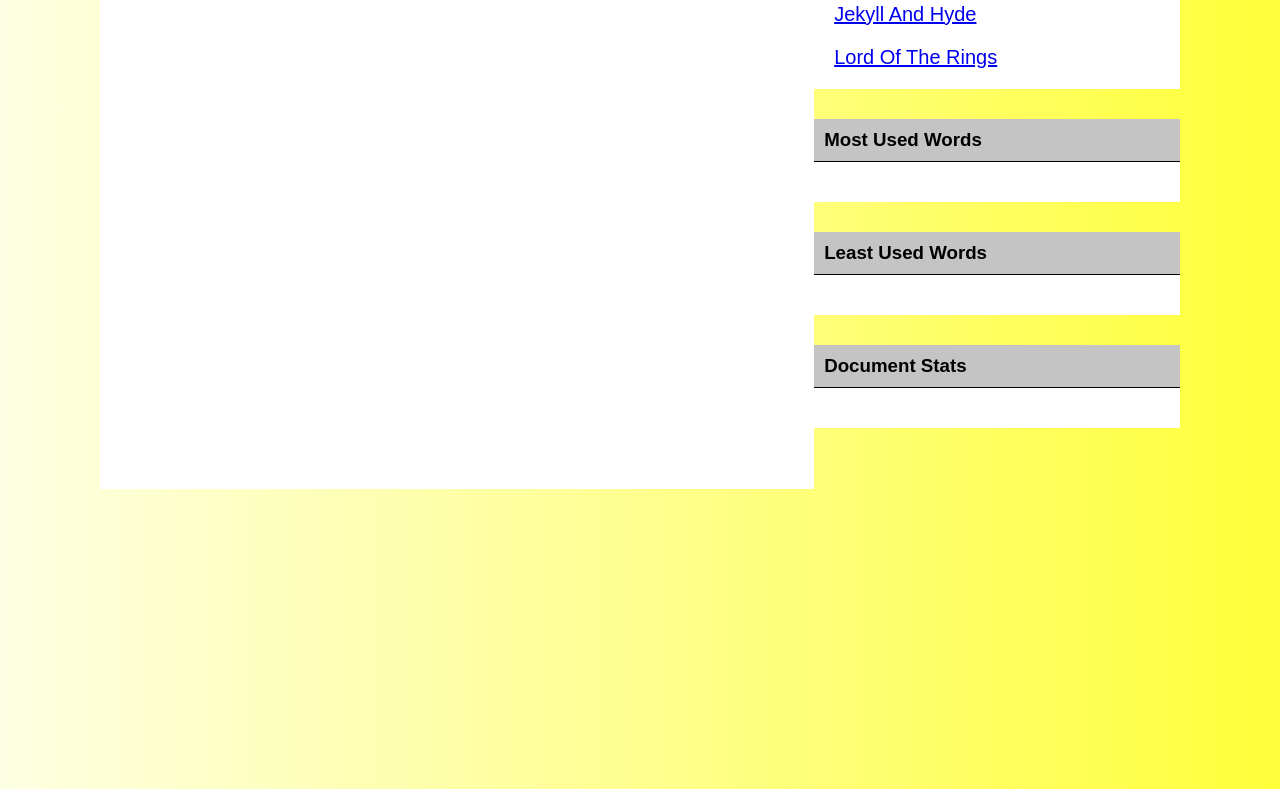
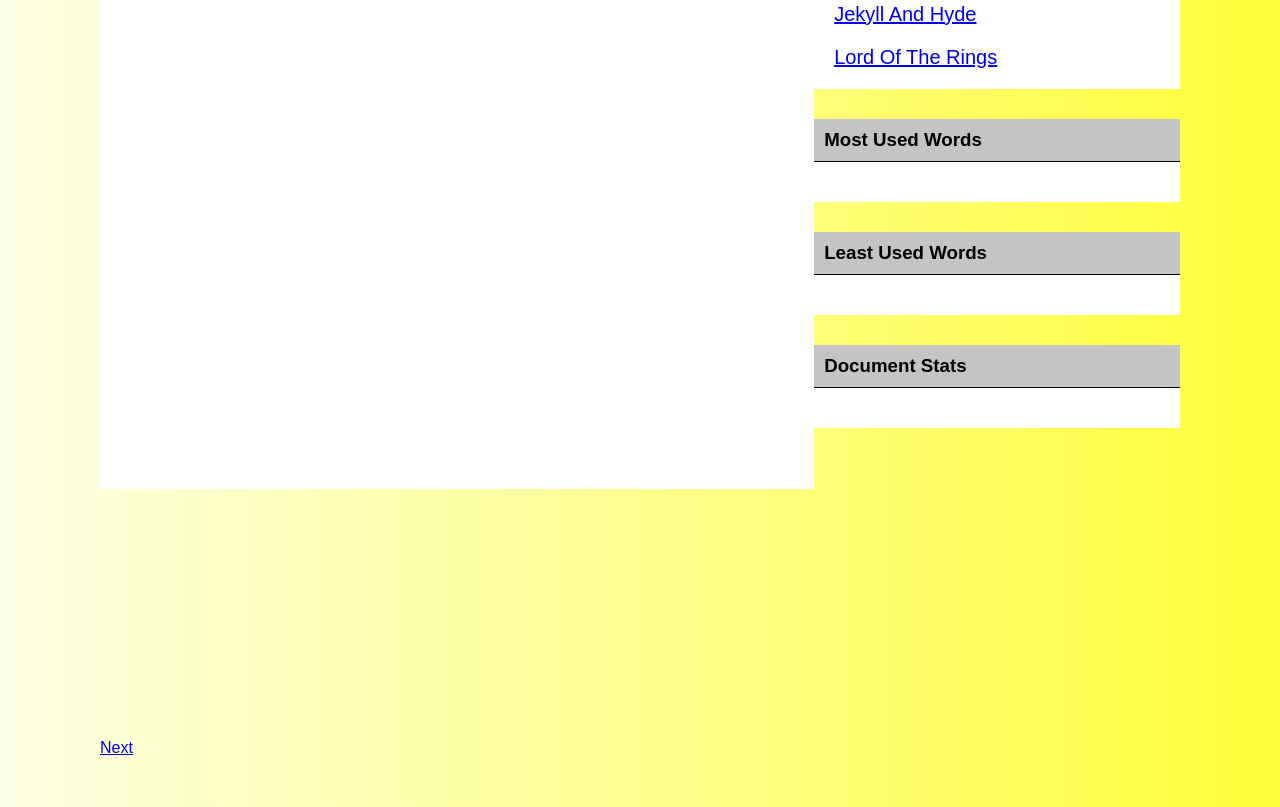
Before and after one commit to Vibhurathore09/End_Term_Web, a plain HTML site: page index.html in a window 1280 px wide. Shown: the part 911-1718 px from the top of the page. Drawn offline with Linux system fonts and the light colour scheme.

Commit message:
2nd file Linked

```diff
--- a/index.html
+++ b/index.html
@@ -57,5 +57,6 @@
     <!-- <script src="./node_modules/" type="module"></script> -->
     <!-- <script src="bundle.js"></script> -->
     <script src="./script.js" type="module"></script>
+    <a href="index2.html">Next</a>
 </body>
 </html>
```
